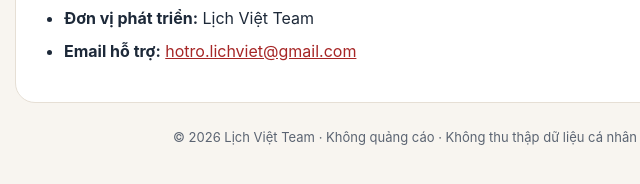
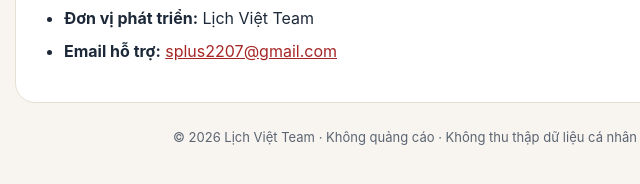
Before and after one commit to daotruyen/lich-viet-privacy, a plain HTML site: page privacy/index.html in a window 1280 px wide. Shown: the part 2204-2388 px from the top of the page, 235-875 px from the left. Drawn offline with Linux system fonts and the light colour scheme.

Commit message:
Change mail

```diff
--- a/privacy/index.html
+++ b/privacy/index.html
@@ -197,7 +197,7 @@
       <p>Mọi câu hỏi về quyền riêng tư hoặc yêu cầu hỗ trợ kỹ thuật, vui lòng liên hệ:</p>
       <ul>
         <li><strong>Đơn vị phát triển:</strong> Lịch Việt Team</li>
-        <li><strong>Email hỗ trợ:</strong> <a href="mailto:hotro.lichviet@gmail.com">hotro.lichviet@gmail.com</a></li>
+        <li><strong>Email hỗ trợ:</strong> <a href="mailto:splus2207@gmail.com">splus2207@gmail.com</a></li>
       </ul>
     </section>
 
```
